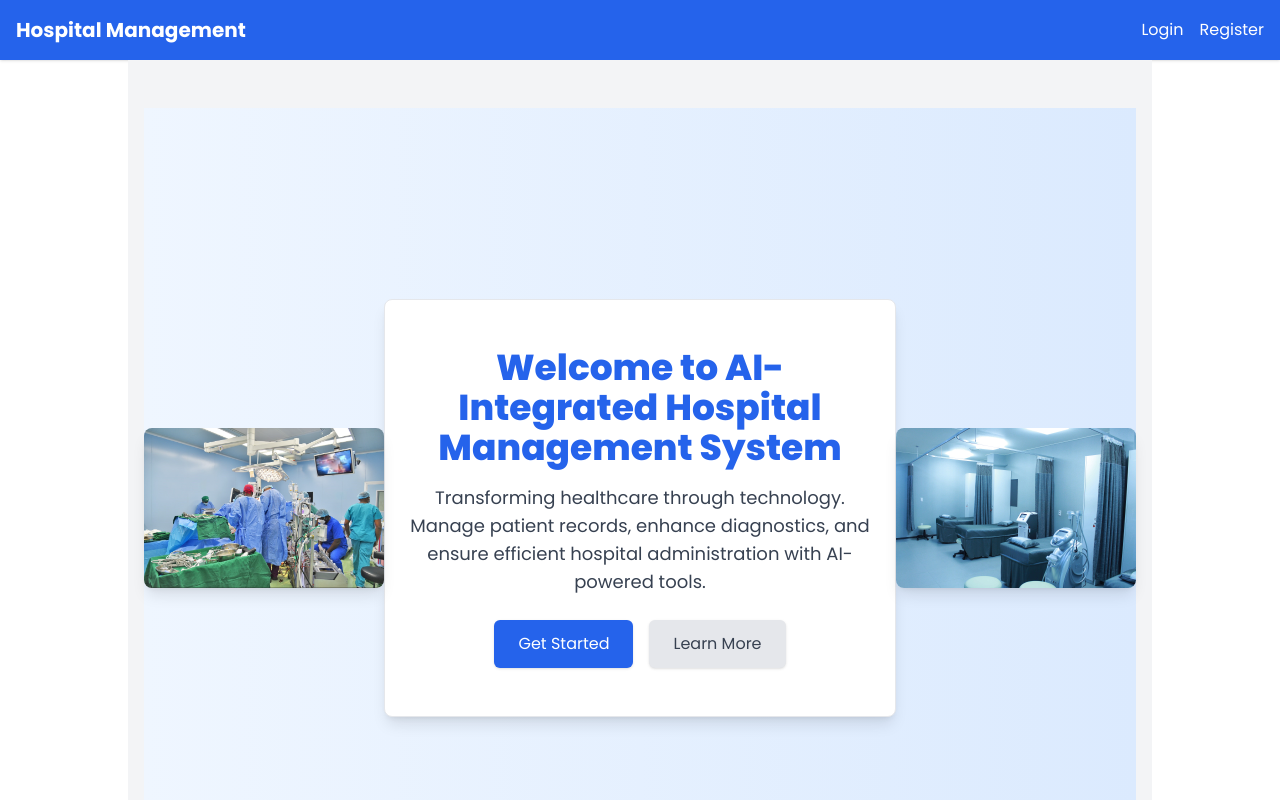
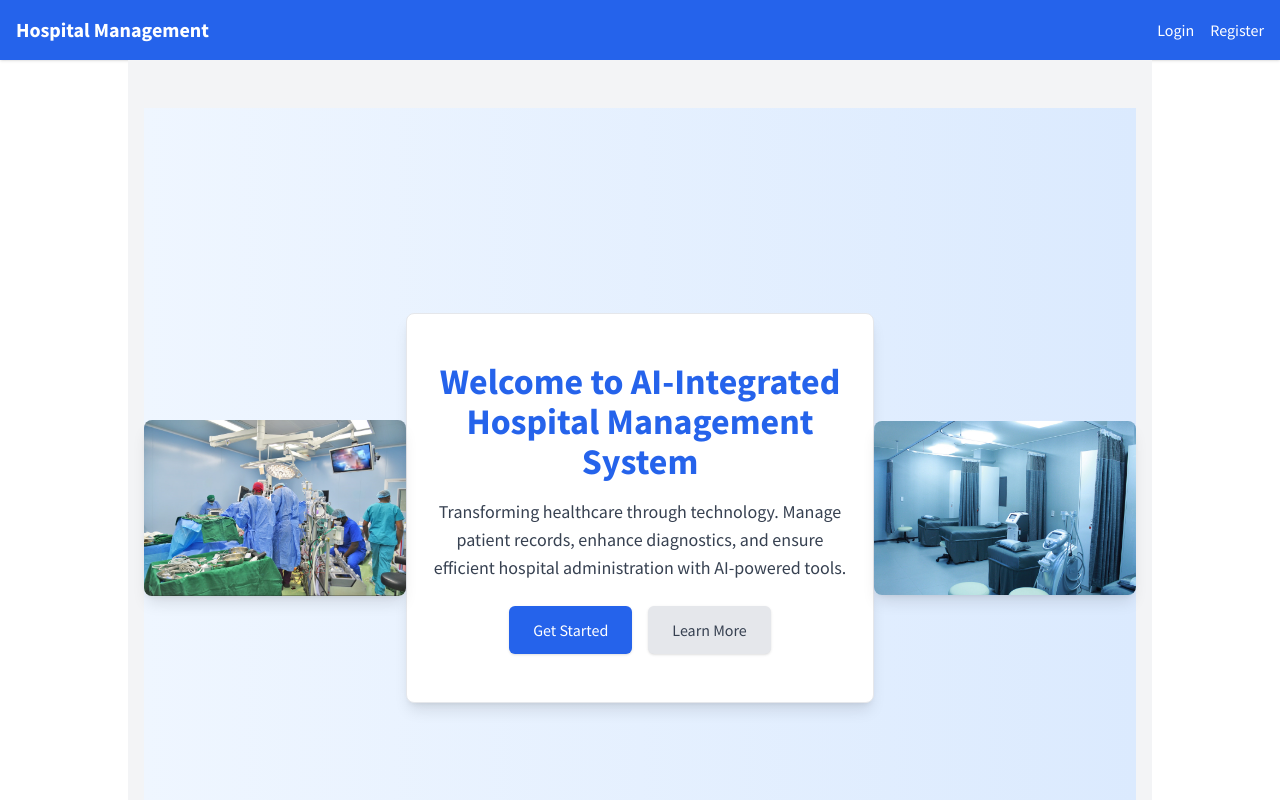
Before and after one commit to ha165/AI-HMIS, a React (Vite) app in the folder react-app/: page / in a window 1280 px wide. Shown: the top 800 px of the page. Built offline with nearby package versions, Linux system fonts and the light colour scheme.

Commit message:
Update App.css

```diff
--- a/react-app/src/App.css
+++ b/react-app/src/App.css
@@ -1,10 +1,46 @@
 /* Please note this document will be updated as time goes by. Thank you */
 
 @import url("https://fonts.googleapis.com/css2?family=Poppins:ital,wght@0,100;0,200;0,300;0,400;0,500;0,600;0,700;0,800;0,900;1,100;1,200;1,300;1,400;1,500;1,600;1,700;1,800;1,900&family=Prompt:ital,wght@0,100;0,200;0,300;0,400;0,500;0,600;0,700;0,800;0,900;1,100;1,200;1,300;1,400;1,500;1,600;1,700;1,800;1,900&display=swap");
+@import url("https://fonts.googleapis.com/css2?family=Source+Sans+Pro:wght@400;600;700&display=swap");
 
 @tailwind base;
 @tailwind components;
 @tailwind utilities;
+
+html,
+body,
+#root,
+.app,
+.content {
+  height: 100%;
+  width: 100%;
+  font-family: "Source Sans Pro", sans-serif;
+}
+
+.app {
+  display: flex;
+  position: relative;
+}
+
+::-webkit-scrollbar {
+  width: 10px;
+}
+
+/* Track */
+::-webkit-scrollbar-track {
+  background: #e0e0e0;
+}
+
+/* Handle */
+::-webkit-scrollbar-thumb {
+  background: #888;
+}
+
+/* Handle on hover */
+::-webkit-scrollbar-thumb:hover {
+  background: #555;
+}
+
 
 @layer base {
     body {
```
